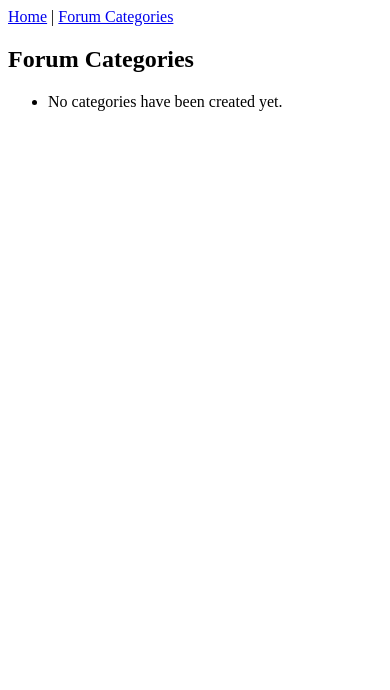
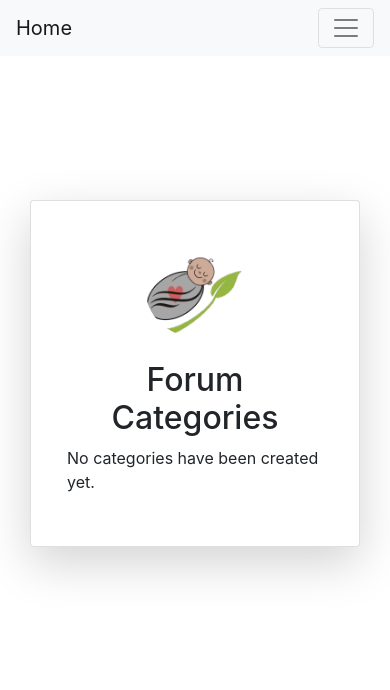
Before and after one commit to mayenkalu/Bobo, a Django app: page /forum/ in a window 390 px wide. Shown: the top 690 px of the page. Run offline with Django 4.2, Linux system fonts and the light colour scheme; the visitor is signed in with stand-in values (Sample User, id 1); data that the repository does not hold is empty; parts of the project's set-up code (start-up, migrations or seed data) failed here and were passed over; some libraries are stand-ins or nearby versions.

Commit message:
forum front end

```diff
--- a/forum/templates/base_forum.html
+++ b/forum/templates/base_forum.html
@@ -1,18 +1,27 @@
-<!-- templates/forum/base.html -->
-
+{% load static %}
 <!DOCTYPE html>
 <html>
 <head>
   <title>Forum</title>
+  <link href="https://stackpath.bootstrapcdn.com/bootstrap/4.3.1/css/bootstrap.min.css" rel="stylesheet">
 </head>
 <body>
   <header>
-    <nav>
-      <a href="{% url 'home' %}">Home</a> |
-      <a href="{% url 'forum:category_list' %}">Forum Categories</a>
+    <nav class="navbar navbar-expand-lg navbar-light bg-light">
+      <a class="navbar-brand" href="{% url 'home' %}">Home</a>
+      <button class="navbar-toggler" type="button" data-toggle="collapse" data-target="#navbarNav" aria-controls="navbarNav" aria-expanded="false" aria-label="Toggle navigation">
+        <span class="navbar-toggler-icon"></span>
+      </button>
+      <div class="collapse navbar-collapse" id="navbarNav">
+        <ul class="navbar-nav">
+          <li class="nav-item">
+            <a class="nav-link" href="{% url 'forum:category_list' %}">Forum Categories</a>
+          </li>
+        </ul>
+      </div>
     </nav>
   </header>
-  <main>
+  <main class="container py-5">
     {% block content %}
     {% endblock %}
   </main>
--- a/forum/templates/forum/category_list.html
+++ b/forum/templates/forum/category_list.html
@@ -1,17 +1,33 @@
-<!-- templates/forum/category_list.html -->
-
 {% extends 'base_forum.html' %}
+{% load static %}
 
 {% block content %}
-  <h2>Forum Categories</h2>
-  <ul>
+  <div class="container py-5">
+    <div class="row justify-content-center">
+      <div class="col-lg-6 col-md-8 col-sm-12">
+        <div class="card mt-5 shadow-lg p-3 mb-5 bg-white rounded">
+          <div class="card-body">
+            <div class="text-center">
+              <img src="{% static 'images/favicon.png' %}" alt="logo" class="img-fluid rounded-circle mb-4" style="width: 100px; height: 100px;">
+            </div>
+            <h2 class="text-center">Forum Categories</h2>
+            {% if categories %}
+              <ul class="list-group">
                 {% for category in categories %}
-      <li>
-        <a href="{% url 'forum:thread_list' category.id %}">{{ category.name }}</a>
+                  <li class="list-group-item">
+                    <h4><a href="{% url 'forum:thread_list' category.id %}">{{ category.name }}</a></h4>
                     <p>{{ category.description }}</p>
                   </li>
                 {% empty %}
-      <li>No categories have been created yet.</li>
+                  <li class="list-group-item">No categories have been created yet.</li>
                 {% endfor %}
               </ul>
+            {% else %}
+              <p>No categories have been created yet.</p>
+            {% endif %}
+          </div>
+        </div>
+      </div>
+    </div>
+  </div>
 {% endblock %}
```
Also changed, not shown: forum/templates/forum/thread_form.html (+20 -9 lines), forum/templates/forum/thread_list.html (+24 -7 lines). Lines whose indentation alone changed are shown as unchanged.
